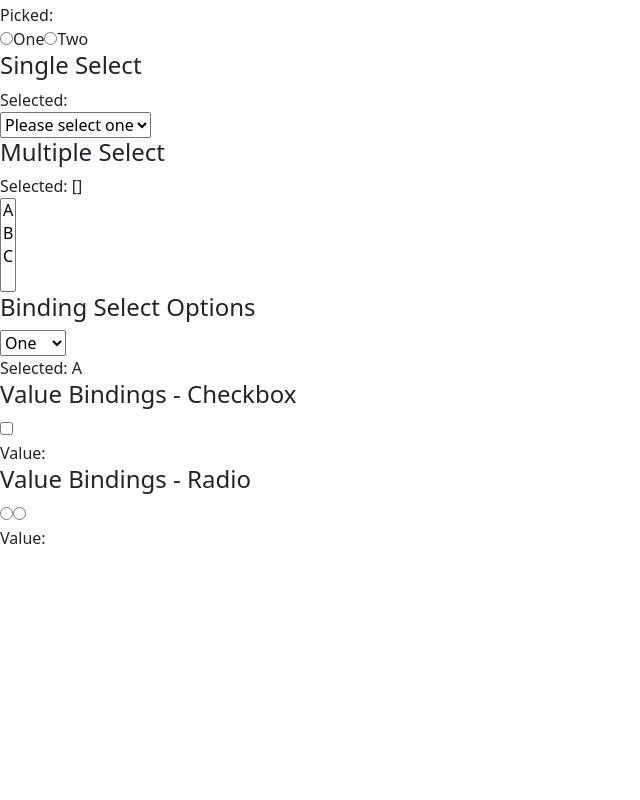
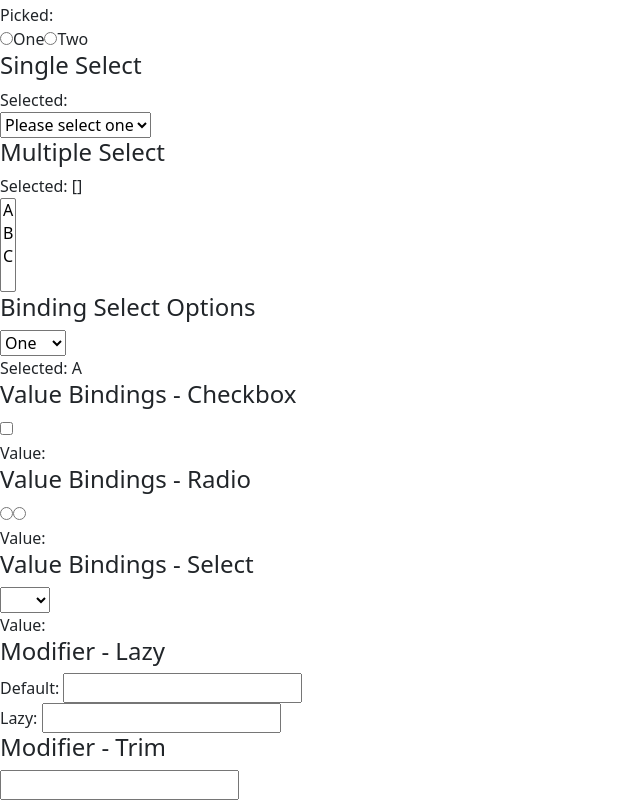
Before and after one commit to ljh9/VueExercises, a Vue app: page / in a window 1280 px wide. Shown: the part 600-1400 px from the top of the page, without its empty margins (0-640 px from the left). Before the commit the page ends 1150 px from the top, so only its background shows below. Built offline with nearby package versions, Linux system fonts and the light colour scheme.

Commit message:
ModifierTrim

```diff
--- a/src/views/Exercise04/ExerciseTest04.vue
+++ b/src/views/Exercise04/ExerciseTest04.vue
@@ -10,6 +10,9 @@ import MultipleSelect from './MultipleSelect.vue'
 import BindingSelectOptions from './BindingSelectOptions.vue'
 import CheckboxValueBindings from './CheckboxValueBindings.vue'
 import RadioValueBindings from './RadioValueBindings.vue'
+import SelectValueBindings from './SelectValueBindings.vue'
+import ModifierLazy from './ModifierLazy.vue'
+import ModifierTrim from './ModifierTrim.vue'
 </script>
 
 <template>
@@ -36,5 +39,11 @@ import RadioValueBindings from './RadioValueBindings.vue'
         <CheckboxValueBindings />
         <h4>Value Bindings - Radio</h4>
         <RadioValueBindings />
+        <h4>Value Bindings - Select</h4>
+        <SelectValueBindings />
+        <h4>Modifier - Lazy</h4>
+        <ModifierLazy />
+        <h4>Modifier - Trim</h4>
+        <ModifierTrim />
     </div>
 </template>
--- /dev/null
+++ b/src/views/Exercise04/ModifierTrim.vue
@@ -0,0 +1,16 @@
+<script>
+export default {
+    data() {
+        return {
+            msg: ''
+        }
+    }
+}
+</script>
+
+<template>
+    <div class="exercise">
+        <input v-model.trim="msg" />
+        {{ msg }}
+    </div>
+</template>
```
